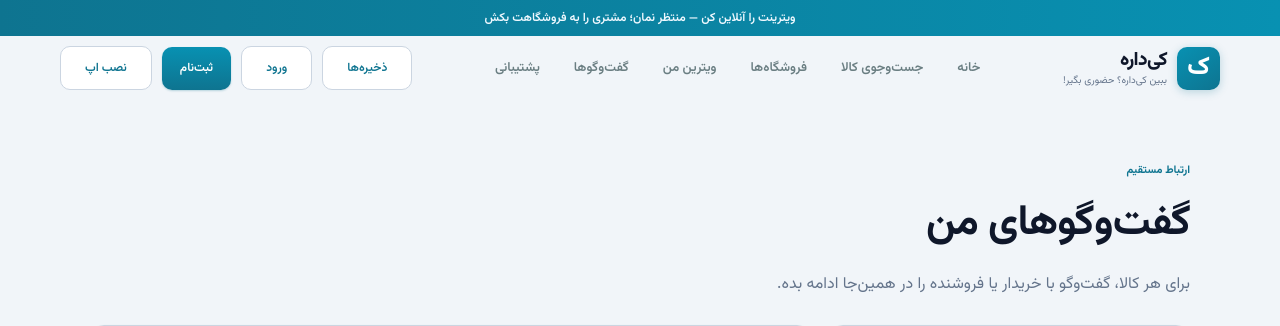
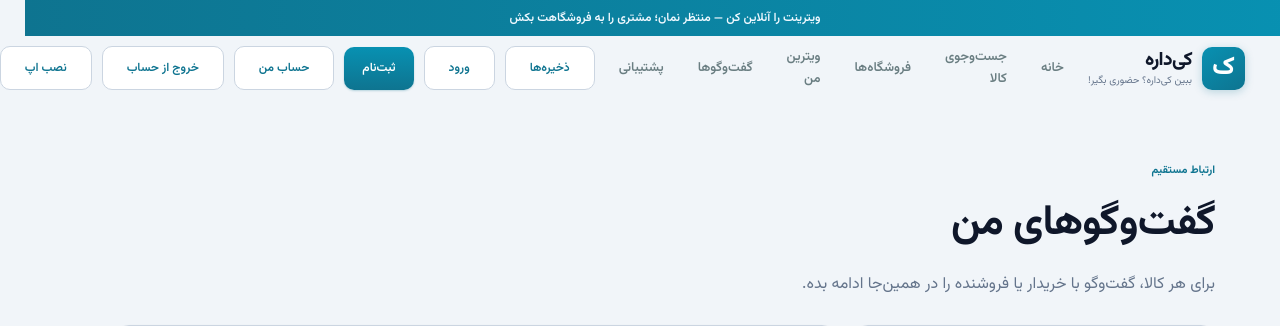
Before and after one commit to Tahmoures54/kidareh-pf, a Flask app: page /messages in a window 1280 px wide. Shown: the top 326 px of the page. Run offline with Flask 3, Linux system fonts and the light colour scheme; parts of the project's set-up code (start-up, migrations or seed data) failed here and were passed over.

Commit message:
feat(auth): add signed-in header actions and logout

```diff
--- a/templates/base.html
+++ b/templates/base.html
@@ -34,7 +34,7 @@
     <nav class="desktop-nav" aria-label="ناوبری اصلی">
       <a href="/">خانه</a><a href="/search">جست‌وجوی کالا</a><a href="/stores">فروشگاه‌ها</a><a href="/seller">ویترین من</a><a href="/messages">گفت‌وگوها</a><a href="/support">پشتیبانی</a>
     </nav>
-    <div class="header-actions"><a class="button button-outline" href="/saved">ذخیره‌ها</a><a class="button button-outline" href="/login">ورود</a><a class="button button-primary" href="/register">ثبت‌نام</a><button class="button button-outline" id="installAppButton" type="button" hidden>نصب اپ</button></div>
+    <div class="header-actions"><a class="button button-outline" href="/saved">ذخیره‌ها</a><a class="button button-outline" id="headerLoginLink" href="/login">ورود</a><a class="button button-primary" id="headerRegisterLink" href="/register">ثبت‌نام</a><a class="button button-outline" id="headerAccountLink" href="/account" hidden>حساب من</a><button class="button button-outline" id="headerLogoutButton" type="button" hidden>خروج از حساب</button><button class="button button-outline" id="installAppButton" type="button" hidden>نصب اپ</button></div>
   </header>
   <main class="page-shell">
     {% block content %}{% endblock %}
```
